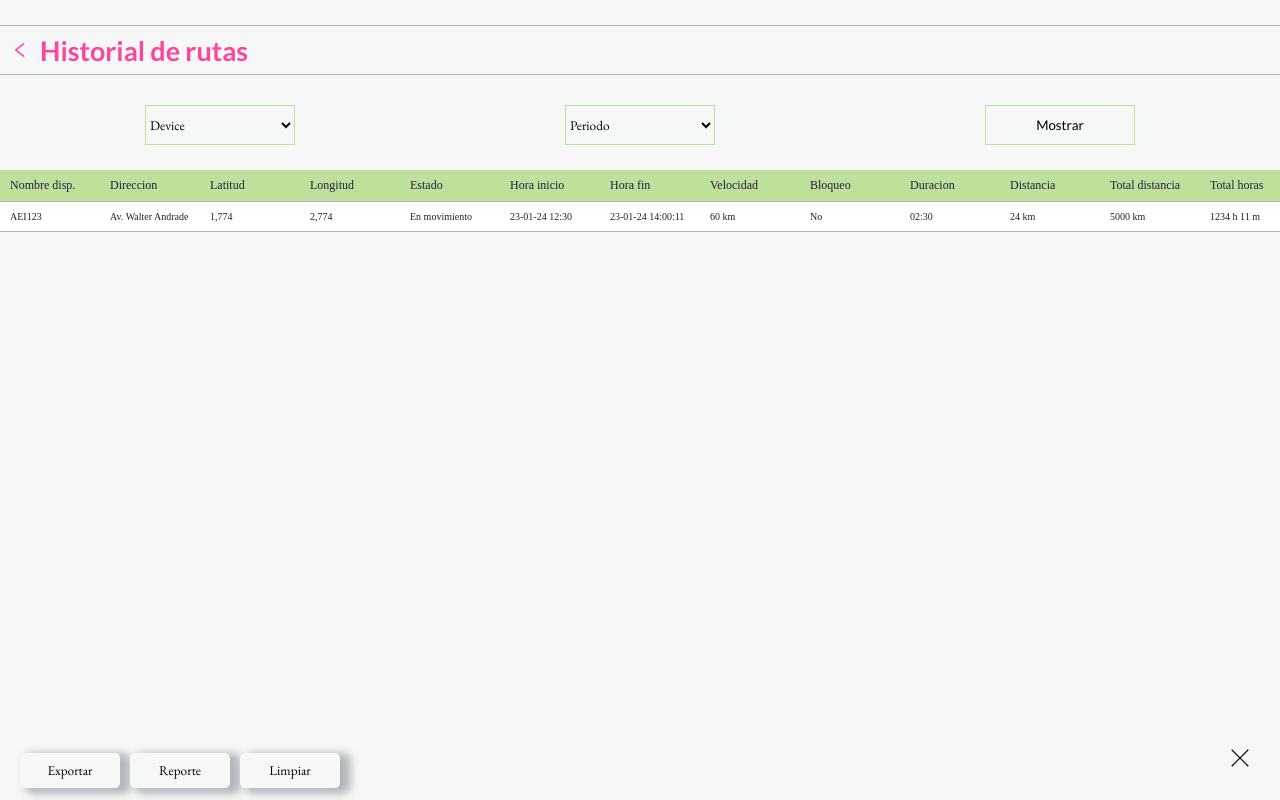
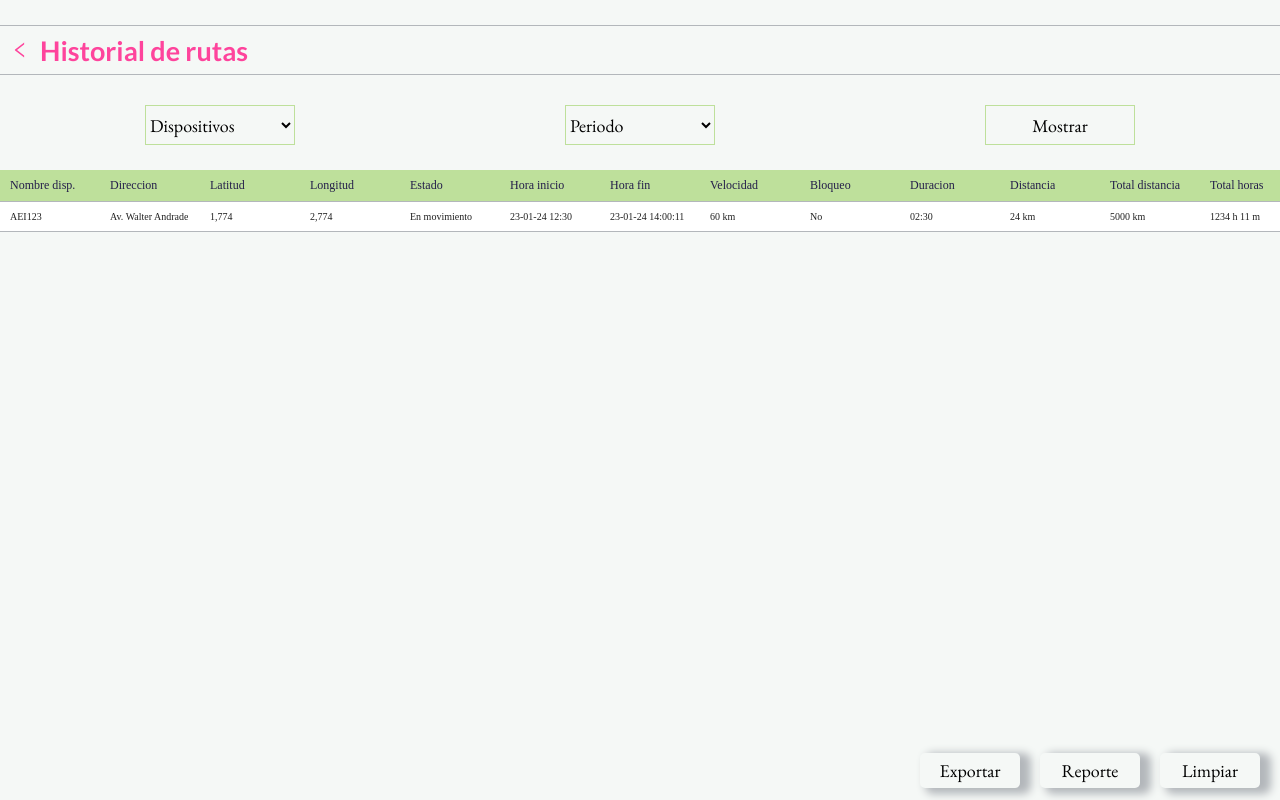
Before and after one commit to Erik-Aviles/rastreo-satelital-gps, a React app: page /history in a window 1280 px wide. Built offline with nearby package versions, Linux system fonts and the light colour scheme.

Commit message:
Ensutado 'History: estilos arreglados'

```diff
--- a/src/components/SelecctList.jsx
+++ b/src/components/SelecctList.jsx
@@ -3,32 +3,15 @@ import React from "react";
 const SelecctList = ({ title, options }) => {
   let id = `select-${title}`;
   let labelTitle = title.charAt(0).toUpperCase() + title.slice(1)
+
   return (
     <div className="SelecctList">
       <select name={id} id={id}>
         <option className="SelecctList_option" value="">{labelTitle}</option>
-        {options.map(el => <option key={el} value={el}>{el}</option>)}
+        {options.map(el => <option key={el.id} value={el.placa}>{el.crawlStatuses.period}</option>)}
       </select>
     </div>
   );
 };
 
 export default SelecctList;
-// import React from "react";
-// import '../styles/SelecctList.css';
-
-// const SelecctList = ({ title, options }) => {
-//   let id = `select-${title}`;
-//   let labelTitle = title.charAt(0).toUpperCase() + title.slice(1)
-//   return (
-//     <div className="SelecctList">
-//       <label htmlFor={id}>{labelTitle}</label>
-//       <select name={id} id={id}>
-//         <option value="">Elegir {title}</option>
-//         {options.map(el => <option key={el} value={el}>{el}</option>)}
-//       </select>
-//     </div>
-//   );
-// };
-
-// export default SelecctList;
--- a/src/const/inicailDataDevice.js
+++ b/src/const/inicailDataDevice.js
@@ -9,8 +9,8 @@ export const inicialDataDevice = [
     crawlStatuses: {
       hours: "1234 h 11 m",
       odometer: "1234 km",
-        departureAddress: 'Av. Walter AndraDe',
-        arrivalAddress: 'Av. Jaime Roldoz',
+      departureAddress: "Av. Walter AndraDe",
+      arrivalAddress: "Av. Jaime Roldoz",
       state: "En movimiento",
       starTime: " 23-01-24 12:30",
       endTime: "23-01-24 14:00:11",
@@ -21,6 +21,7 @@ export const inicialDataDevice = [
       latitude: "1,774",
       longitude: "2,774",
       distance: "24 km/h",
+      period: ["Hoy", "Ayer", "Semana actual", "Ultimo mes"],
     },
   },
   {
@@ -31,20 +32,25 @@ export const inicialDataDevice = [
     imei: "987654321",
     dateSuscription: "02-05-23 10:20",
     crawlStatuses: {
-        hours: "5432 h 40 m",
-        odometer: "5432 km",
-        departureAddress: 'Parroquia Los Guayacanes',
-        arrivalAddress: 'Parroquia San Camilo',
+      currentData: {
+        currentAddress: "Av. Walter Andrade",
+        departureAddress: "Parroquia Los Guayacanes",
+        arrivalAddress: "Parroquia San Camilo",
         state: "Agado",
         starTime: " 22-02-24 11:00",
         endTime: "22-02-24 16:00",
-        totalDistance: "20 km",
         blocked: true,
         velocity: "60 km",
+        position: { latitude: "-0,8894", longitude: "0,2323" },
         duration: "4 h",
-        latitude: "-0,8894",
-        longitude: "0,2323",
         distance: "24 km",
+      },
+      dataHistory: {
+        hours: "5432 h 40 m",
+        odometer: "5432 km",
+      },
+      // totalDistance: "20 km",
+      period: ["Hoy", "Ayer", "Semana actual", "Ultimo mes"],
     },
   },
 ];
--- a/src/pages/Alerts.jsx
+++ b/src/pages/Alerts.jsx
@@ -1,5 +1,4 @@
 import React from "react";
-import ButtonSalir from "../components/ButtonSalir";
 import TitleH2 from "../components/TitleH2";
 import TypeAlert from "../components/TypeAlert";
 import "../styles/Alerts.css";
@@ -21,7 +20,6 @@ const Alerts = () => {
           <TypeAlert key={`alert-${title}`} title={title} />
         ))}
       </div>
-      <ButtonSalir size={20}/>
     </section>
   );
 };
--- a/src/pages/History.jsx
+++ b/src/pages/History.jsx
@@ -1,13 +1,11 @@
 import React from "react";
 import { Helmet } from "react-helmet";
-import ButtonSalir from "../components/ButtonSalir";
 import inicialData from "../const/inicialData";
-import SelecctList from "../components/SelecctList";
 import TitleH2 from "../components/TitleH2";
 import ShowDeviceTable from "../components/ShowDeviceTable";
-import '../styles/History.css'
+import { inicialDataDevice } from "../const/inicailDataDevice";
+import "../styles/History.css";
 
-const devices = ["AEI123", "ZYH463", "USD098"];
 const period = ["Hoy", "Ayer", "Semana actual", "Ultimo mes"];
 const History = () => {
   const columns = [
@@ -34,23 +32,40 @@ const History = () => {
       <section className="History">
         <TitleH2>Historial de rutas</TitleH2>
         <div className="choose-option">
-          <SelecctList title="device" options={devices} />
-          <SelecctList title="periodo" options={period} />
+          <div className="SelecctList">
+            <select name="select-device" id="select-device">
+              <option className="SelecctList_option" value="">
+                {"Dispositivos"}
+              </option>
+              {inicialDataDevice.map((el) => (
+                <option key={el.id} value={el.placa}>
+                  {`${el.placa} `.toUpperCase() + ` - ${el.marca}`}
+                </option>
+              ))}
+            </select>
+          </div>
+          <div className="SelecctList">
+            <select name="select-period" id="select-period">
+              <option className="SelecctList_option" value="">
+                {"Periodo"}
+              </option>
+              {period.map((el, index) => (
+                <option key={`select-${index}`} value={`select-${index}`}>
+                  {el}
+                </option>
+              ))}
+            </select>
+          </div>
           <button type="button">Mostrar</button>
         </div>
-        {/* <div className="show-selection">
-          <p>USD098</p>
-          <p>Hoy</p>
-        </div> */}
         <div className="route-history-display">
-          <ShowDeviceTable title='' columns={columns} data={inicialData} />
+          <ShowDeviceTable title="" columns={columns} data={inicialData} />
         </div>
         <div className="button-options-below">
           <button>Exportar</button>
           <button>Reporte</button>
           {/* mensaje via whatsApp */}
           <button>Limpiar</button>
-          <ButtonSalir size={20}/>
         </div>
       </section>
     </>
--- a/src/styles/Alerts.css
+++ b/src/styles/Alerts.css
@@ -1,24 +1,21 @@
 .Alerts {
   width: 100%;
-  height: 100vh;
+  height: 100%;
   display: grid;
-  grid-template-rows: 100px auto 50px;
+  justify-items: center;
+  grid-template-rows: 100px auto;
 }
 .Alert-containert {
-  margin: 40px;
+  width: 90%;
+  height: 75%;
   padding: 20px;
   border: 1px solid var(--color-button-medium);
   border-radius: 20px;
   display: grid;
+  justify-items: center;
+  grid-template-rows: repeat(auto-fill, 65px);
   font-family: var(--font-family-text);
   font-size: var(--font-size-md2);
-}
-.Continer_button-salir {
-  padding: 0 20px 20px 0;
-  width: 100%;
-  display: flex;
-  justify-content: end;
-  align-items: flex-end;
 }
 
 @media (min-width: 768px) {
--- a/src/styles/History.css
+++ b/src/styles/History.css
@@ -4,6 +4,7 @@
   display: grid;
   grid-template-rows: 100px 50px auto 60px;
   align-items: center;
+  font-size: var(--font-size-md);
 }
 .choose-option {
   width: 100%;
@@ -25,10 +26,14 @@
   border: 1px solid var(--color-button-medium);
   width: 100%;
   height: 80%;
+
 }
 .SelecctList select,
 .choose-option button {
   background-color: var(--color-layout-2);
+  font-family: var(--font-family-titles);
+  font-family: var(--font-family-text);
+  font-size: var(--font-size-md);
 }
 
 .choose-option button:hover {
@@ -42,8 +47,6 @@
   border: none;
   width: 100%;
   height: 100%;
-  font-family: var(--font-family-titles);
-  font-family: var(--font-family-text);
 }
 .SelecctList select:hover {
   cursor: pointer;
@@ -58,31 +61,27 @@
 .button-options-below {
   width: 100%;
   display: grid;
-  grid-template-columns: repeat(3, 70px) auto;
+  grid-template-columns: repeat(3, 70px);
   grid-template-rows: 35px;
+  justify-content: space-around;
   align-self: center;
   gap: 10px;
-  padding: 0 10px 0 20px;
+  padding: 0 10px;
   border: none;
 }
 .button-options-below button {
+  font-size: var(--font-size-md);
   font-family: var(--font-family-text);
   background-color: var(--color-layout-2);
   border: none;
   border-radius: 5px;
   box-shadow: 8px 3px 8px 3px var(--color-light-2);
 }
-.Continer_button-salir {
-  padding-bottom: 8px;
-}
+
 .button-options-below button:hover {
   cursor: pointer;
   background-color: var(--color-medium);
   color: var(--color-layout-2);
-}
-.Continer_button-salir {
-  display: flex;
-  place-self: end;
 }
 
 @media (min-width: 768px) {
@@ -101,6 +100,9 @@
     height: 100%;
   }
   .button-options-below {
-    grid-template-columns: repeat(3, 100px) auto;
+    grid-template-columns: repeat(3, 100px);
+    justify-content: end;
+    padding: 0 20px;
+    column-gap: 20px;
   }
 }
--- a/src/styles/Login.css
+++ b/src/styles/Login.css
@@ -14,10 +14,10 @@
   object-fit: contain;
 }
 
-.Middle-frame {
+.Login-Middle-frame{
   height: 100%;
   display: grid;
-  grid-template-rows: 100px auto 100px;
+  grid-template-rows: 100px auto 150px auto;
 }
 .Login-Content-form {
   margin: 0 auto;
@@ -34,7 +34,7 @@
   color: var(--color-medium);
   font-size: var(--font-size-sm);
 }
-.input-design {
+.Login-input-design {
   width: 100%;
   height: 35px;
   padding: 0 10px;
@@ -53,7 +53,7 @@
 .Button-Login {
   width: 136px;
   height: 35px;
-  margin: 20px auto;
+  margin: auto;
   border: 1px solid var(--color-button-dark);
   border-radius: 50px;
   box-shadow: 10px 5px 5px var(--color-button-dark);
@@ -90,7 +90,7 @@
   gap: 5px;
 }
 @media (min-width: 768px) {
-  .Middle-frame {
+  .Login-Content-form{
     max-width: 394px;
   }
 }
--- a/src/styles/RegisterDevice.css
+++ b/src/styles/RegisterDevice.css
@@ -6,15 +6,11 @@
 }
 
 .Register-Device_Content-form {
-  width: 100%;
-  display: flex;
-  flex-direction: column;
-  align-items: center;
+  height: 100%;
   font-family: var(--font-family-text);
   padding: 0 20px;
 }
 .Device-label-input {
-  width: 80%;
   display: flex;
   flex-direction: column;
   padding-bottom: 10px;
--- a/src/styles/RegisterUser.css
+++ b/src/styles/RegisterUser.css
@@ -4,7 +4,6 @@
   display: grid;
   grid-template-rows: 100px auto auto 70px;
 }
-
 .Register-user_Content-form {
   height: 100%;
   font-family: var(--font-family-text);
@@ -73,7 +72,6 @@
   box-shadow: 10px 5px 5px var(--color-button-dark);
   color: var(--color-button-dark);
   font-size: var(--font-size-md);
-
 }
 .Button-register:hover {
   cursor: pointer;
@@ -88,7 +86,6 @@
   justify-content: center;
   gap: 5px;
   font-size: var(--font-size-xsm);
-
 }
 .Register-user_content--select-two a {
   color: var(--color-medium);
--- a/src/styles/TypeAlert.css
+++ b/src/styles/TypeAlert.css
@@ -1,5 +1,6 @@
-.Type-Alerts{
-display: flex;
-justify-content: space-between;
-align-items: center;
+.Type-Alerts {
+  width: 80%;
+  display: flex;
+  justify-content: space-between;
+  align-items: center;
 }
```
Also changed, not shown: src/pages/Login.jsx (+4 -4 lines). Lines whose indentation alone changed are shown as unchanged.
